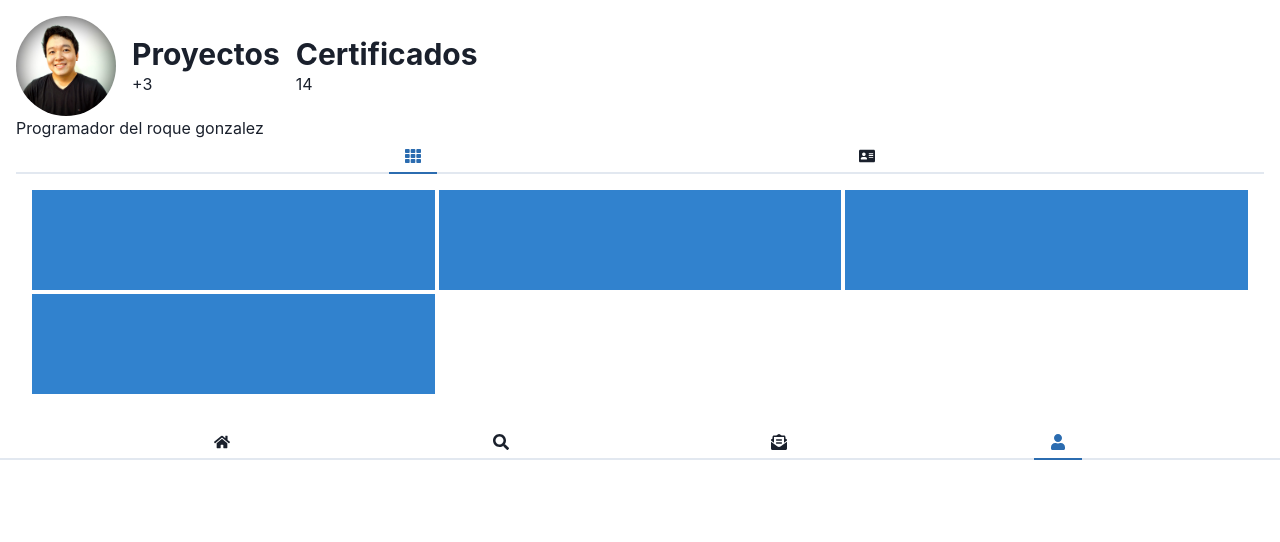
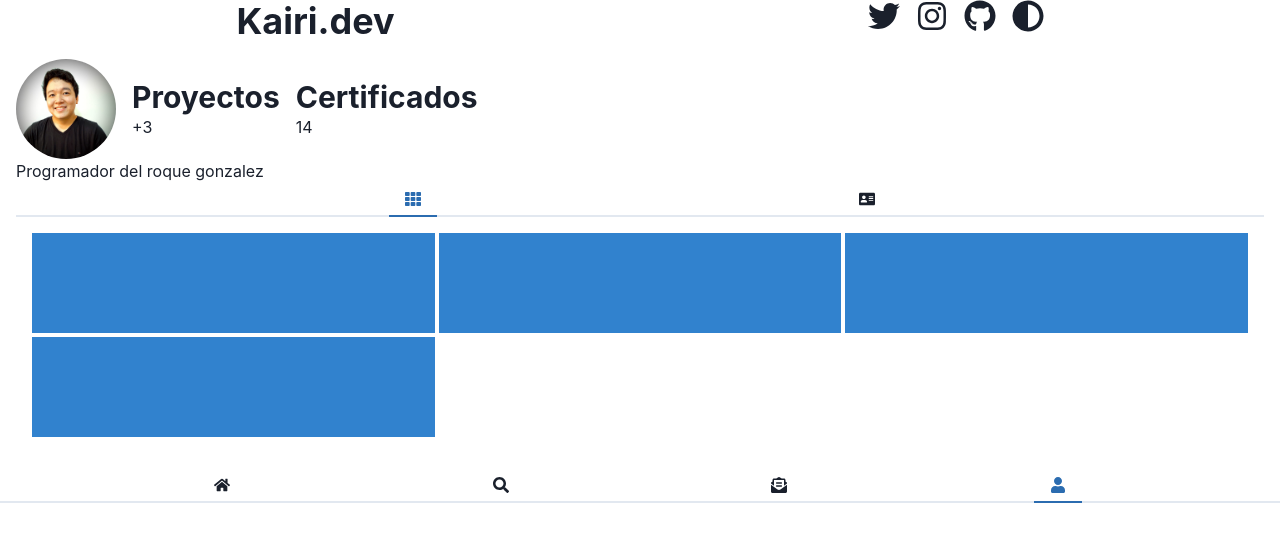
Before and after one commit to KairiyamaCristian/ProgramacionWeb, a React (Vite) app in the folder Portafolio/: page / in a window 1280 px wide. Shown: the top 542 px of the page. Built offline with nearby package versions, Linux system fonts and the light colour scheme.

Commit message:
Creacion de header

```diff
--- /dev/null
+++ b/Portafolio/src/components/Header.jsx
@@ -0,0 +1,36 @@
+import { FaTwitter, FaInstagram, FaFacebook, FaAdjust, FaGithub} from 'react-icons/fa'
+import { Icon, Heading, Flex, Box } from '@chakra-ui/react'
+import { Link } from '@chakra-ui/react'
+
+function Header(){
+
+    return(
+        <>
+        <Flex justifyContent='space-around' >
+        <Heading >Kairi.dev</Heading>
+            <Flex gap='4'>
+            <Link href='https://chakra-ui.com' isExternal>
+            <Icon as={FaTwitter} boxSize='8'/>
+            </Link>
+            <Link href='https://chakra-ui.com' isExternal>
+            <Icon as={FaInstagram} boxSize='8'/>
+            </Link>
+            <Link href='https://chakra-ui.com' isExternal>
+            <Icon as={FaGithub} boxSize='8'/>
+            </Link>
+
+
+            <Link href='https://chakra-ui.com' isExternal>
+            <Icon as={FaAdjust} boxSize='8'/>
+
+            </Link>
+            </Flex>
+        </Flex>
+        </>
+
+    )
+}
+
+
+
+export default Header
--- a/Portafolio/src/components/Navigator.jsx
+++ b/Portafolio/src/components/Navigator.jsx
@@ -1,3 +1,5 @@
+
+import Header from './Header'
 import Perfil from './Perfil'
 import Divisor from './Divisor'
 import Skills from './Skills'
@@ -11,6 +13,7 @@ import { FaHome, FaUser, FaSearch, FaEnvelopeOpenText} from 'react-icons/fa'
 function Navigator() {
   return (
     <>
+    <Header/>
     <Tabs defaultIndex={3}>
     <TabPanels>
         <TabPanel>
```
